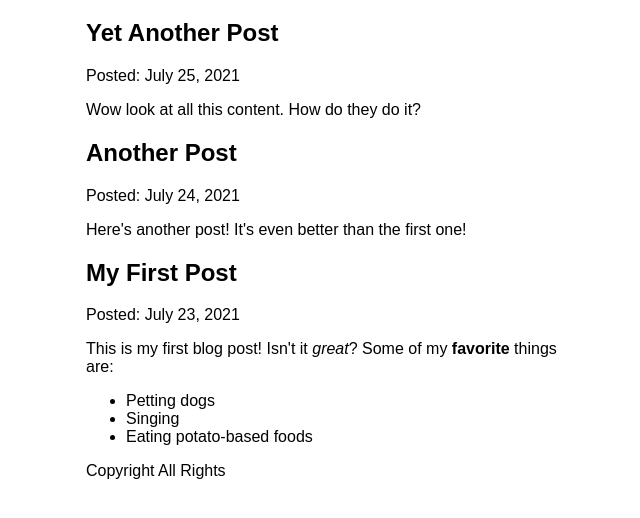
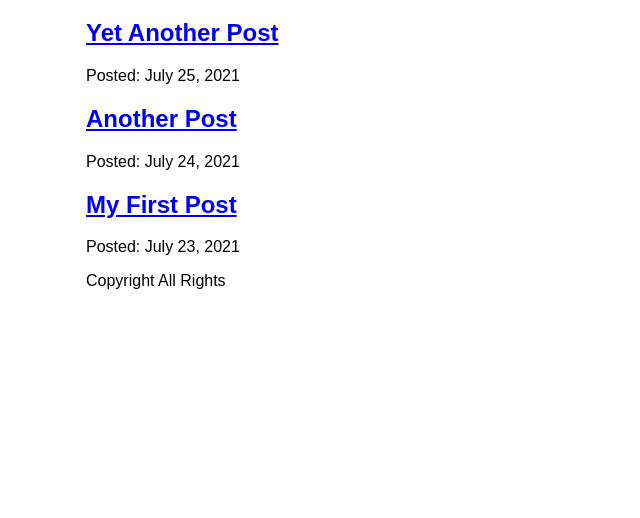
Before and after one commit to Ga-ok/my_blog_2022, a Gatsby site: page /blog in a window 1280 px wide. Shown: the part 158-676 px from the top of the page, without its empty margins (304-944 px from the left). Built offline with nearby package versions, Linux system fonts and the light colour scheme; Gatsby itself is replaced by a stand-in of ours.

Commit message:
Blog 글목록에 Link 추가

```diff
--- a/src/pages/blog/index.js
+++ b/src/pages/blog/index.js
@@ -1,35 +1,35 @@
 import React from "react";
 import Layout from "../../components/Layout";
-import { graphql, useStaticQuery } from "gatsby";
-import { MDXRenderer } from "gatsby-plugin-mdx";
+import { graphql, Link } from "gatsby";
 
-function BlogPage() {
-  const data = useStaticQuery(graphql`
-    query {
-      allMdx(sort: { fields: frontmatter___date, order: DESC }) {
-        nodes {
-          frontmatter {
-            date(formatString: "MMMM D, YYYY")
-            title
-          }
-          id
-          body
-        }
-      }
-    }
-  `);
-
+function BlogPage({ data }) {
   return (
     <Layout pageTitle="My Blog Posts">
       {data.allMdx.nodes.map((node) => (
         <article key={node.id}>
-          <h2>{node.frontmatter.title}</h2>
+          <h2>
+            <Link to={`/blog/${node.slug}`}>{node.frontmatter.title}</Link>
+          </h2>
           <p>Posted: {node.frontmatter.date}</p>
-          <MDXRenderer>{node.body}</MDXRenderer>
         </article>
       ))}
     </Layout>
   );
 }
 
+export const query = graphql`
+  query {
+    allMdx(sort: { fields: frontmatter___date, order: DESC }) {
+      nodes {
+        frontmatter {
+          date(formatString: "MMMM D, YYYY")
+          title
+        }
+        id
+        slug
+      }
+    }
+  }
+`;
+
 export default BlogPage;
```
